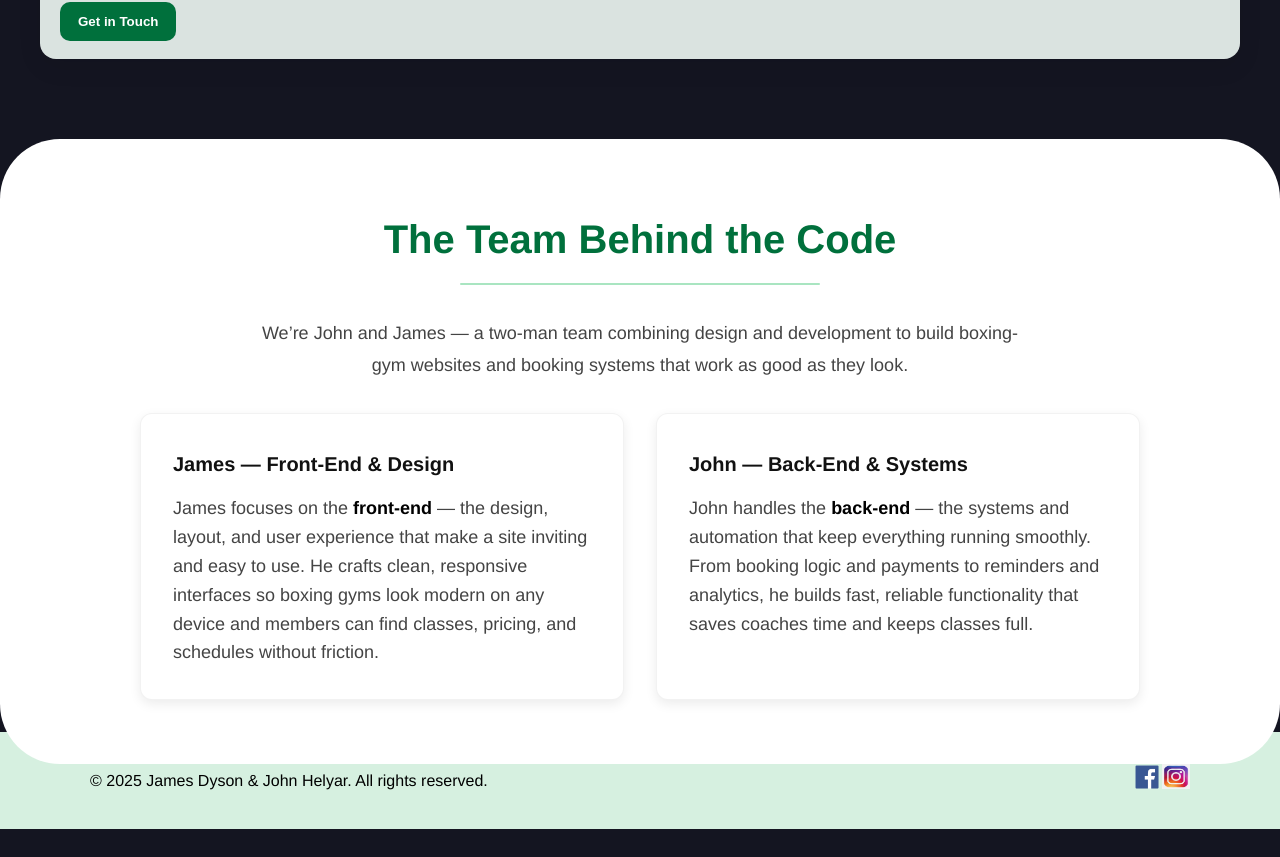
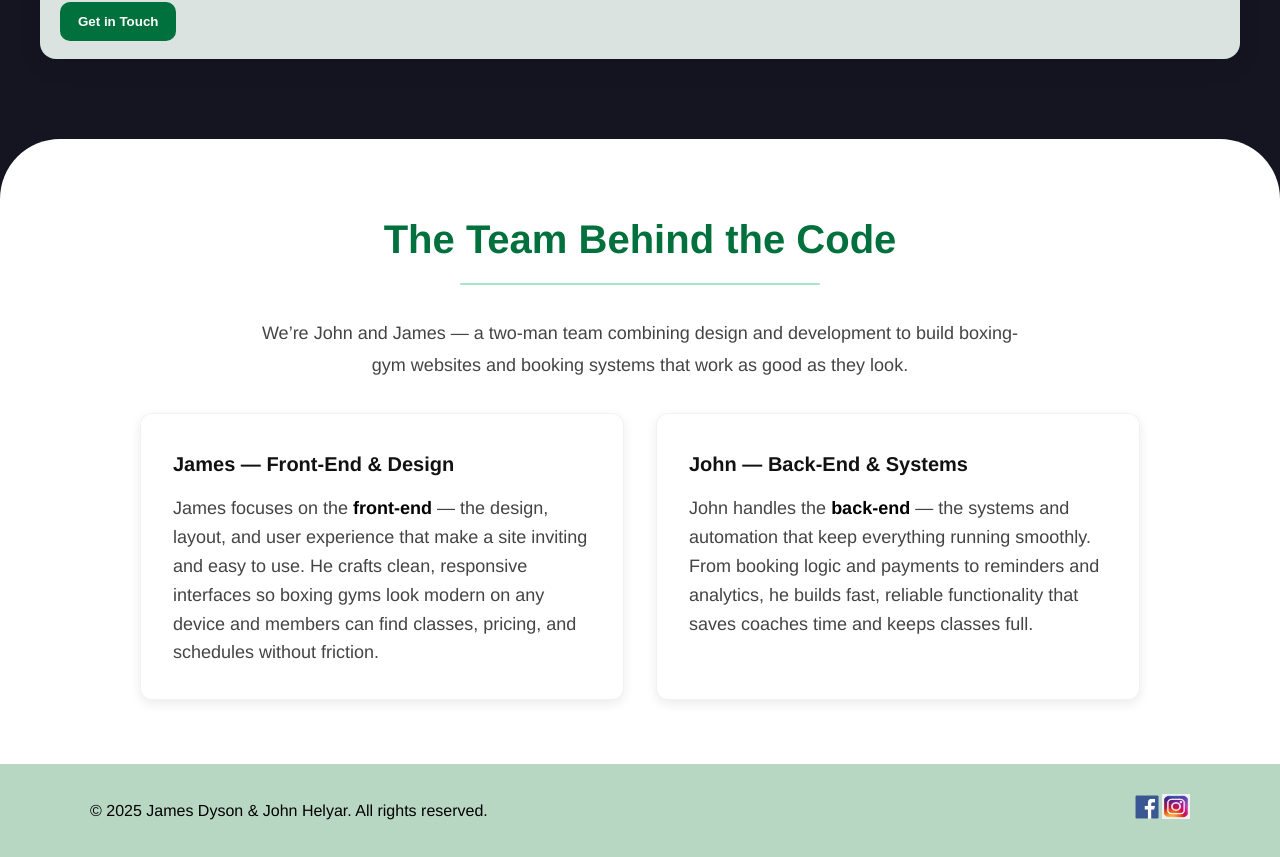
Before and after one commit to Launchset/Portfolio, a React (Vite) app: page / in a window 1280 px wide. Shown: the part 2796-3653 px from the top of the page. Before the commit the page ends 3625 px from the top, so only its background shows below. Built offline with nearby package versions, Linux system fonts and the light colour scheme.

Commit message:
changed footer

```diff
--- a/src/components/About.css
+++ b/src/components/About.css
@@ -3,10 +3,10 @@
   background-color: #ffffff;
   padding: 4rem 2rem;
   color: #222;
-  border-radius: 60px; /* full rounding on all corners */
-  margin-bottom: -2rem; /* pulls the white section down to touch footer */
-  position: relative; /* ensures z-index works */
-  z-index: 1; /* sits above the footer */
+  border-radius: 60px 60px 0 0; /* Rounded top corners only */
+
+  position: relative;
+  z-index: 1;
 }
 
 .about-container {
--- a/src/components/Footer.css
+++ b/src/components/Footer.css
@@ -20,7 +20,7 @@
 
 /* src/components/Footer.css */
 .footer {
-  background: #d6f0e0;
+  background: #b7d7c3;
   /* light green, darker than #eefaf3 */
   color: #111;
   padding: 1.5rem 1rem;
@@ -34,27 +34,14 @@
   justify-content: space-between;
   align-items: center;
   flex-wrap: wrap;
-  padding: 0.5rem 0; /* tighter inner spacing */
 }
 
-.footer p {
-  margin: 0;
-}
-
-/* First line (copyright text) */
-.footer p:first-of-type {
-  color: #000000;
-}
-
-/* Social links */
 .footer-links a {
   color: #064420;
   /* dark green for contrast */
   margin-right: .75rem;
   text-decoration: none;
   font-weight: 500;
-  font-size: 0.9rem;
-  transition: color 0.2s ease;
 }
 
 .footer-links a:hover {
```
